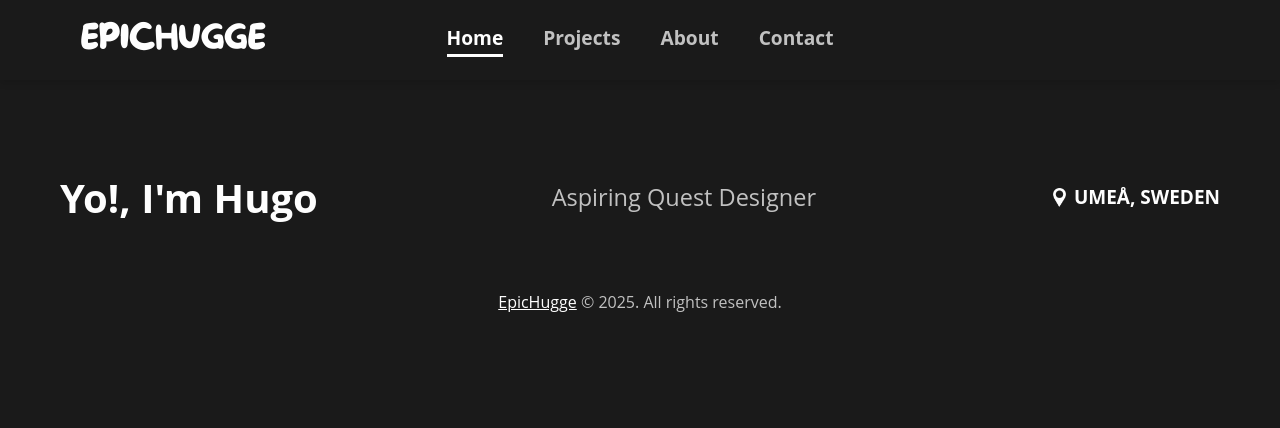
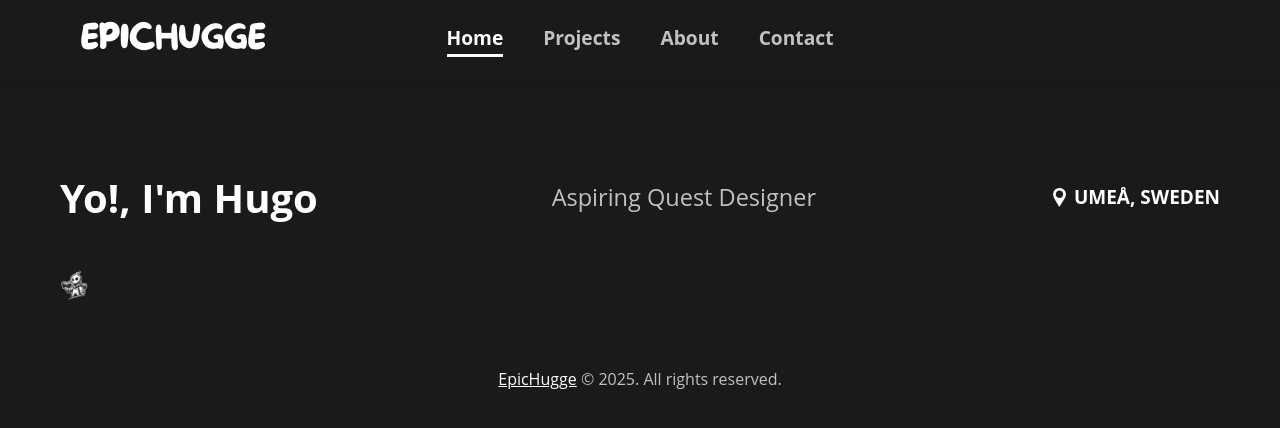
Before and after one commit to EpicHugge/EpicHugge.github.io, a Jekyll site: the page built from index.markdown, in a window 1280 px wide. Shown: the top 428 px of the page. Built offline with Jekyll 4.4.1, drawn with Linux system fonts in a browser that asks for light colours; some web fonts are replaced.

Commit message:
Update default.html

```diff
--- a/_layouts/default.html
+++ b/_layouts/default.html
@@ -53,6 +53,10 @@
           UMEÅ, SWEDEN
         </p>
       </div>
+        <div class="intro-logo">
+          <img src="{{ '/assets/images/logo-small.png' | relative_url }}" alt="Hugo's Logo" class="intro-logo-image">
+        </div>
+      </div>
       <!-- End of Introduction Section -->
 
       <!-- Your existing content goes here -->
```
